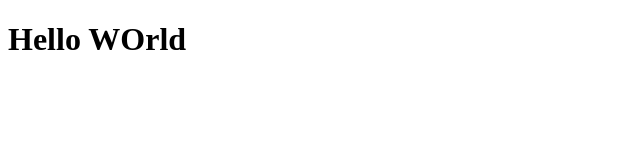
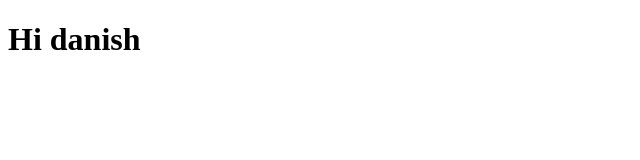
Before and after one commit to dev-danish-javed/dev-danish-javed.github.io, a plain HTML site: page index.html in a window 1280 px wide. Shown: the whole page, without its empty margins (0-640 px from the left). Drawn offline with Linux system fonts and the light colour scheme.

Commit message:
Test commit

```diff
--- a/index.html
+++ b/index.html
@@ -9,7 +9,7 @@
 </head>
 
 <body>
-    <h1>Hello WOrld</h1>
+    <h1>Hi danish</h1>
 </body>
 
 </html>
```
